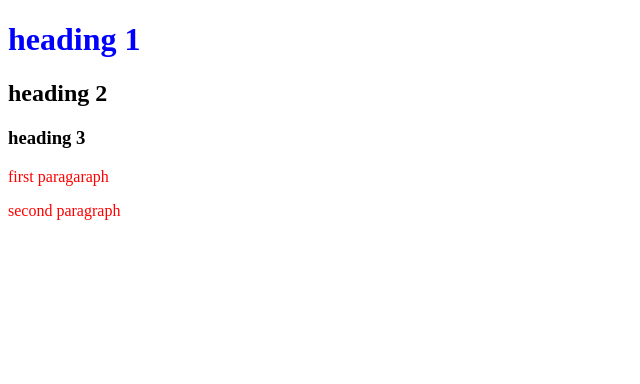
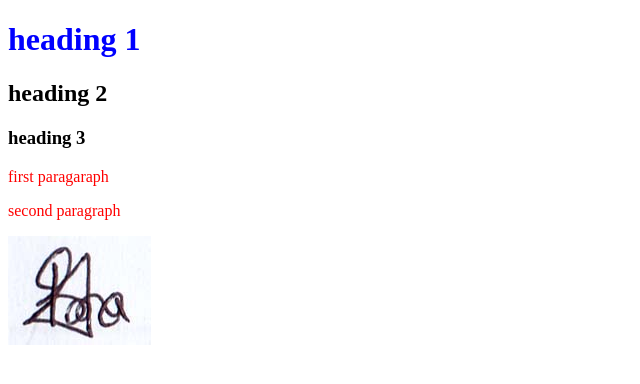
Before and after one commit to Pradip05/my-hero-repo, a plain HTML site: page index.html in a window 1280 px wide. Shown: the whole page, without its empty margins (0-640 px from the left). Drawn offline with Linux system fonts and the light colour scheme.

Commit message:
image added

```diff
--- a/index.html
+++ b/index.html
@@ -13,6 +13,8 @@
     <h3>heading 3</h3>
     <p>first paragaraph</p>
     <p>second paragraph</p>
+     <img src="Sig.jpg" alt="">
+
 
 
 </body>
```
Also changed, not shown: Sig.jpg (added).
